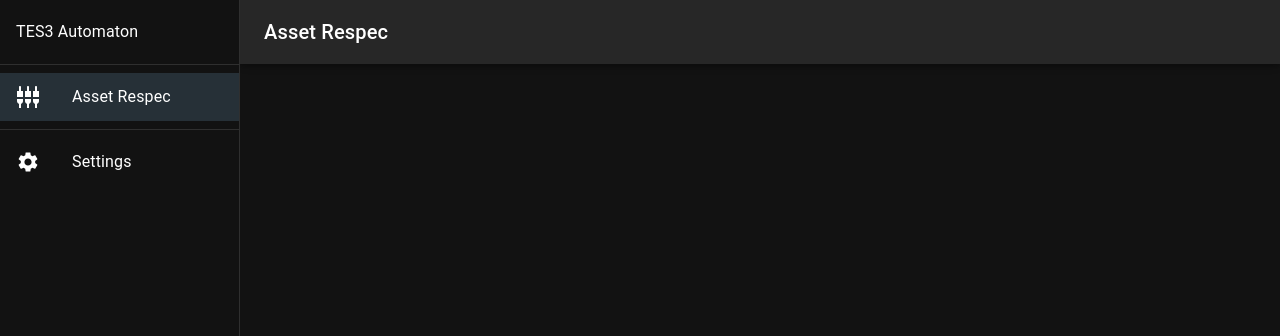
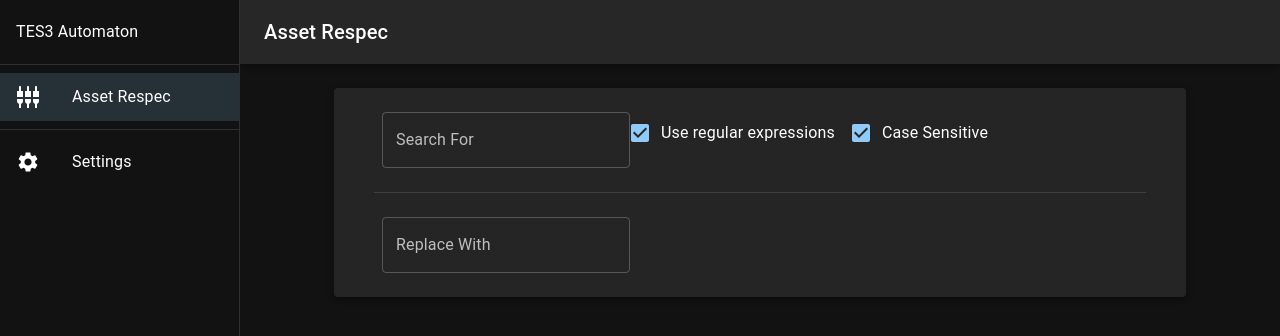
Before and after one commit to OperatorJack/tes3automaton, a React app: page / in a window 1280 px wide. Shown: the top 336 px of the page. Built offline with nearby package versions, Linux system fonts and the light colour scheme; the HTML template or start-up script is replaced by a standard one.

Commit message:
Sample RespecView.tsx + Prettier.

```diff
--- a/src/DarkModeProvider.tsx
+++ b/src/DarkModeProvider.tsx
@@ -12,7 +12,9 @@
     const colorMode = React.useMemo(
         () => ({
             toggleColorMode: () => {
-        setMode((prevMode) => (prevMode === "light" ? "dark" : "light"));
+                setMode((prevMode) =>
+                    prevMode === "light" ? "dark" : "light"
+                );
             },
         }),
         []
--- a/src/components/AppContainer.tsx
+++ b/src/components/AppContainer.tsx
@@ -55,7 +55,10 @@
             <CssBaseline />
             <AppBar
                 position="fixed"
-        sx={{ width: `calc(100% - ${drawerWidth}px)`, ml: `${drawerWidth}px` }}
+                sx={{
+                    width: `calc(100% - ${drawerWidth}px)`,
+                    ml: `${drawerWidth}px`,
+                }}
             >
                 <Toolbar>
                     <Typography variant="h6" noWrap component="div">
@@ -83,29 +86,43 @@
                     </ListItem>
                 </List>
                 {viewGroups.map(
-          (viewGroup: View[], mapGroupIndex: number): React.ReactElement => {
+                    (
+                        viewGroup: View[],
+                        mapGroupIndex: number
+                    ): React.ReactElement => {
                         return (
                             <>
                                 <Divider />
                                 {viewGroup.map(
-                  (view: View, mapIndex: number): React.ReactElement => {
+                                    (
+                                        view: View,
+                                        mapIndex: number
+                                    ): React.ReactElement => {
                                         return (
                                             <List>
                                                 <ListItem
                                                     key={view.text}
                                                     disablePadding
                                                     selected={
-                            mapGroupIndex == groupIndex && mapIndex == index
+                                                        mapGroupIndex ==
+                                                            groupIndex &&
+                                                        mapIndex == index
                                                     }
                                                 >
                                                     <ListItemButton
                                                         onClick={() => {
-                              setGroupIndex(mapGroupIndex);
+                                                            setGroupIndex(
+                                                                mapGroupIndex
+                                                            );
                                                             setIndex(mapIndex);
                                                         }}
                                                     >
-                            <ListItemIcon>{view.icon}</ListItemIcon>
-                            <ListItemText primary={view.text} />
+                                                        <ListItemIcon>
+                                                            {view.icon}
+                                                        </ListItemIcon>
+                                                        <ListItemText
+                                                            primary={view.text}
+                                                        />
                                                     </ListItemButton>
                                                 </ListItem>
                                             </List>
--- a/src/components/views/RespecView.tsx
+++ b/src/components/views/RespecView.tsx
@@ -1,3 +1,49 @@
+import {
+    Container,
+    Paper,
+    Box,
+    FormGroup,
+    TextField,
+    Checkbox,
+    FormControlLabel,
+    Divider,
+} from "@mui/material";
+
 export default function RespecView() {
-  return <></>;
+    return (
+        <Container maxWidth="md">
+            <Paper elevation={3}>
+                <Box m={3}>
+                    <FormGroup>
+                        <Box p={3}>
+                            <TextField
+                                id="search"
+                                label="Search For"
+                                variant="outlined"
+                            />
+                            <FormControlLabel
+                                control={<Checkbox defaultChecked />}
+                                label="Use regular expressions"
+                            />
+                            <FormControlLabel
+                                control={<Checkbox defaultChecked />}
+                                label="Case Sensitive"
+                            />
+                        </Box>
+                        <Divider variant="middle" />
+                        <Box p={3}>
+                            <TextField
+                                id="replace"
+                                label="Replace With"
+                                variant="outlined"
+                            />
+                        </Box>
+                    </FormGroup>
+                </Box>
+            </Paper>
+            <Paper elevation={3}>
+                <Box m={3}></Box>
+            </Paper>
+        </Container>
+    );
 }
--- a/src/contexts/ColorModeContext.ts
+++ b/src/contexts/ColorModeContext.ts
@@ -1,5 +1,5 @@
 import React from "react";
 
 export const ColorModeContext = React.createContext({
-  toggleColorMode: () => {},
+    toggleColorMode: () => {},
 });
```
Also changed, not shown: src/App.tsx (+5 -5 lines), src/components/views/SettingsView.tsx (indentation only), src/components/views/settings/DarkModeToggleButton.tsx (indentation only). Lines whose indentation alone changed are shown as unchanged.
